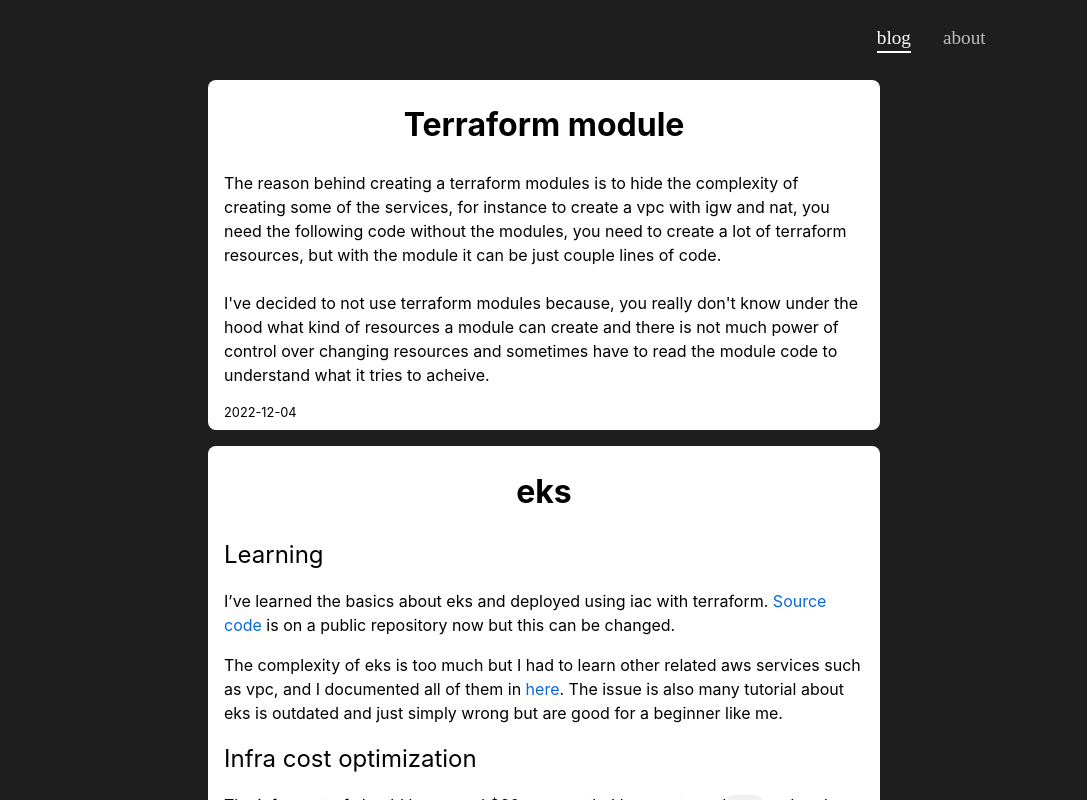
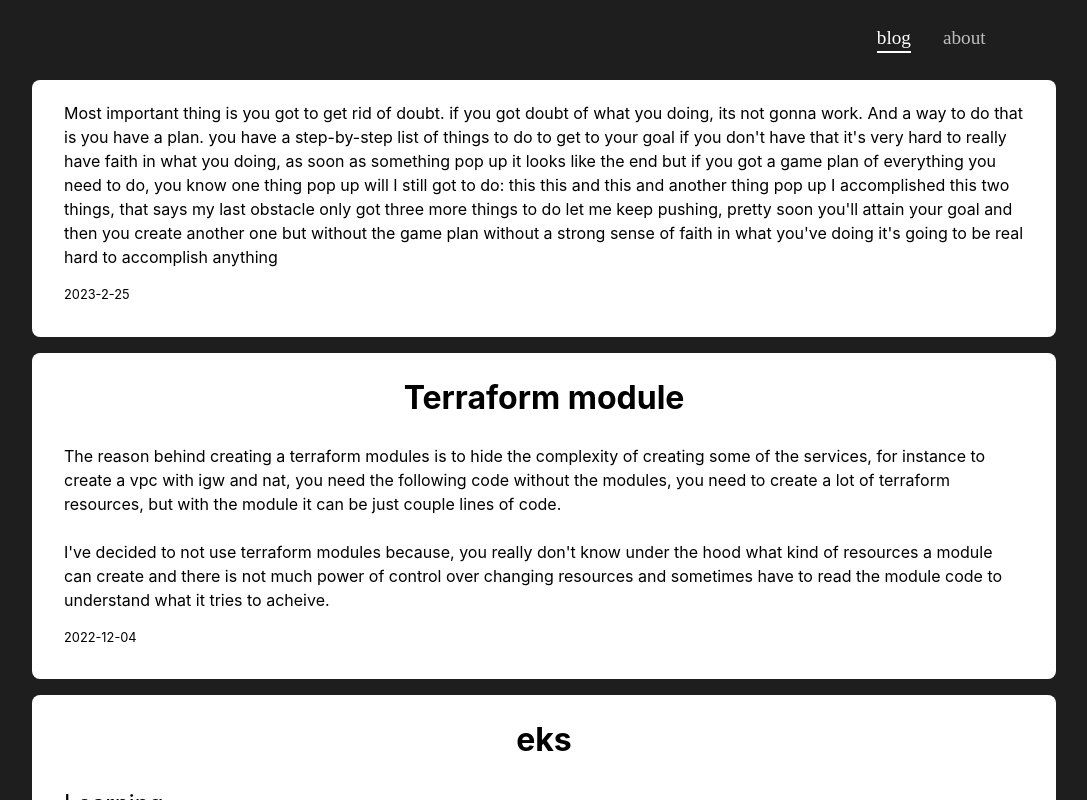
Before and after one commit to hulkdx/sabajafarzadeh.com, a React app: page / in a window 1280 px wide. Shown: the whole page, without its empty margins (96-1183 px from the left). Built offline with nearby package versions, Linux system fonts and the light colour scheme.

Commit message:
Added a new blog

```diff
--- a/src/components/pages/blog/BlogPage.css
+++ b/src/components/pages/blog/BlogPage.css
@@ -7,10 +7,11 @@
 }
 
 .blog {
-  width: 50%;
-  padding-left: 16px;
-  padding-right: 16px;
+  width: 75%;
+  padding-left: 32px;
+  padding-right: 32px;
   margin-bottom: 16px;
+  padding-bottom: 24px;
   border-radius: 8px;
   background-color: white;
 }
--- a/src/components/pages/blog/data.jsx
+++ b/src/components/pages/blog/data.jsx
@@ -2,6 +2,11 @@
 import React from 'react';
 
 export default [
+  {
+    title: '',
+    content: `Most important thing is you got to get rid of doubt. if you got doubt of what you doing, its not gonna work. And a way to do that is you have a plan. you have a step-by-step list of things to do to get to your goal if you don't have that it's very hard to really have faith in what you doing, as soon as something pop up it looks like the end but if you got a game plan of everything you need to do, you know one thing pop up will I still got to do: this this and this and another thing pop up I accomplished this two things, that says my last obstacle only got three more things to do let me keep pushing, pretty soon you'll attain your goal and then you create another one but without the game plan without a strong sense of faith in what you've doing it's going to be real hard to accomplish anything `,
+    date: '2023-2-25',
+  },
   {
     title: 'Terraform module',
     content: `The reason behind creating a terraform modules is to hide the complexity of creating some of the services, for instance to create a vpc with igw and nat, you need the following code without the modules, you need to create a lot of terraform resources, but with the module it can be just couple lines of code.
```
